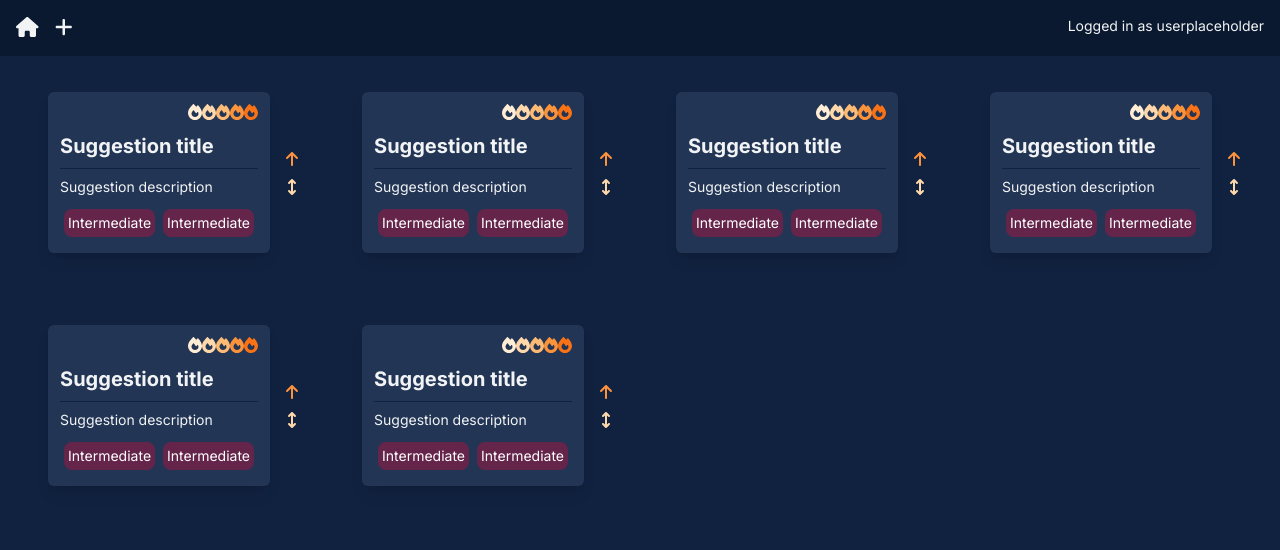
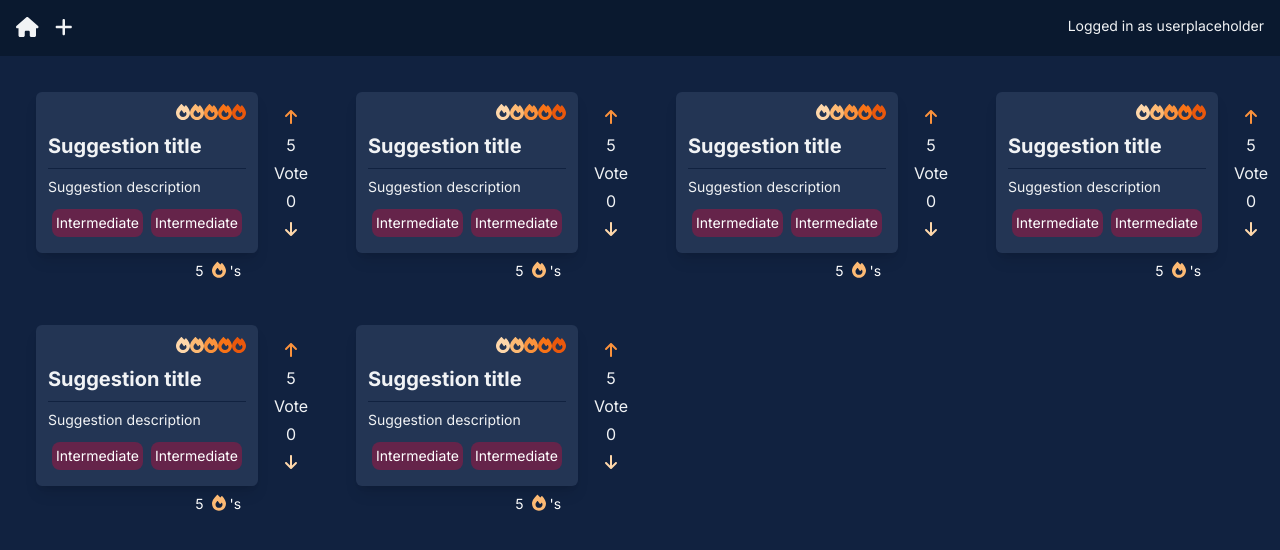
Before and after one commit to IanStroemkjaerJensen/oss-app, a Next.js app: page / in a window 1280 px wide. Shown: the top 550 px of the page. Built offline with nearby package versions, Linux system fonts and the light colour scheme.

Commit message:
Upvotes and popularity icon indicators layout is done + Posting suggestion objects to database works

```diff
--- a/app/(components)/PopularityDisplay.jsx
+++ b/app/(components)/PopularityDisplay.jsx
@@ -1,15 +1,15 @@
-import { faFire } from "@fortawesome/free-solid-svg-icons";
+import { faFire, faHeart } from "@fortawesome/free-solid-svg-icons";
 import { FontAwesomeIcon } from "@fortawesome/react-fontawesome";
 import React from "react";
 
 function PopularityDisplay() {
   return (
     <div className="flex justify-start align-baseline">
-      <FontAwesomeIcon icon={faFire} className="text-orange-100" />
       <FontAwesomeIcon icon={faFire} className="text-orange-200" />
       <FontAwesomeIcon icon={faFire} className="text-orange-300" />
       <FontAwesomeIcon icon={faFire} className="text-orange-400" />
       <FontAwesomeIcon icon={faFire} className="text-orange-500" />
+      <FontAwesomeIcon icon={faFire} className="text-orange-600" />
     </div>
   );
 }
--- /dev/null
+++ b/app/(components)/UpvotesBlock.jsx
@@ -0,0 +1,15 @@
+import { faFire } from "@fortawesome/free-solid-svg-icons";
+import { FontAwesomeIcon } from "@fortawesome/react-fontawesome";
+import React from "react";
+
+const UpvotesBlock = () => {
+  return (
+    <div>
+      <label className="text-sm p-1 m-1 text-white">5</label>
+      <FontAwesomeIcon icon={faFire} className="text-orange-300" />
+      <label className="text-sm m-1 text-white">&apos;s</label>
+    </div>
+  );
+};
+
+export default UpvotesBlock;
--- a/app/(components)/VotingButton.jsx
+++ b/app/(components)/VotingButton.jsx
@@ -1,19 +1,22 @@
-import { faArrowUp, faArrowsUpDown } from "@fortawesome/free-solid-svg-icons";
+import { faArrowDown, faArrowUp } from "@fortawesome/free-solid-svg-icons";
 import { FontAwesomeIcon } from "@fortawesome/react-fontawesome";
 import React from "react";
 
 const VotingButton = () => {
   return (
-    <div className="flex flex-col">
-      <button className="mb-1">
+    <div className="flex flex-col items-center space-y-1">
+      <button>
         <FontAwesomeIcon
           icon={faArrowUp}
           className="text-orange-400 hover:cursor-pointer hover:text-red-200"
         />
       </button>
+      <label>5</label>
+      <label>Vote</label>
+      <label>0</label>
       <button>
         <FontAwesomeIcon
-          icon={faArrowsUpDown}
+          icon={faArrowDown}
           className="text-orange-200 hover:cursor-pointer hover:text-red-100"
         />
       </button>
--- a/app/(components)/VotingCard.jsx
+++ b/app/(components)/VotingCard.jsx
@@ -1,12 +1,18 @@
 import React from "react";
 import VotingButton from "./VotingButton";
+import { FontAwesomeIcon } from "@fortawesome/react-fontawesome";
+import { faFire } from "@fortawesome/free-solid-svg-icons";
+import UpvotesBlock from "./UpvotesBlock";
 
 const VotingCard = ({ children }) => {
   return (
-    <div className="flex p-1 m-1">
+    <div className="relative flex p-1 m-1">
       <div className="flex-1">{children}</div>
       <div className="flex flex-col justify-center ml-2">
         <VotingButton />
+      </div>
+      <div className="absolute bottom-0 left-[60%] transform translate-y-[70%] flex items-center">
+        <UpvotesBlock />
       </div>
     </div>
   );
```
